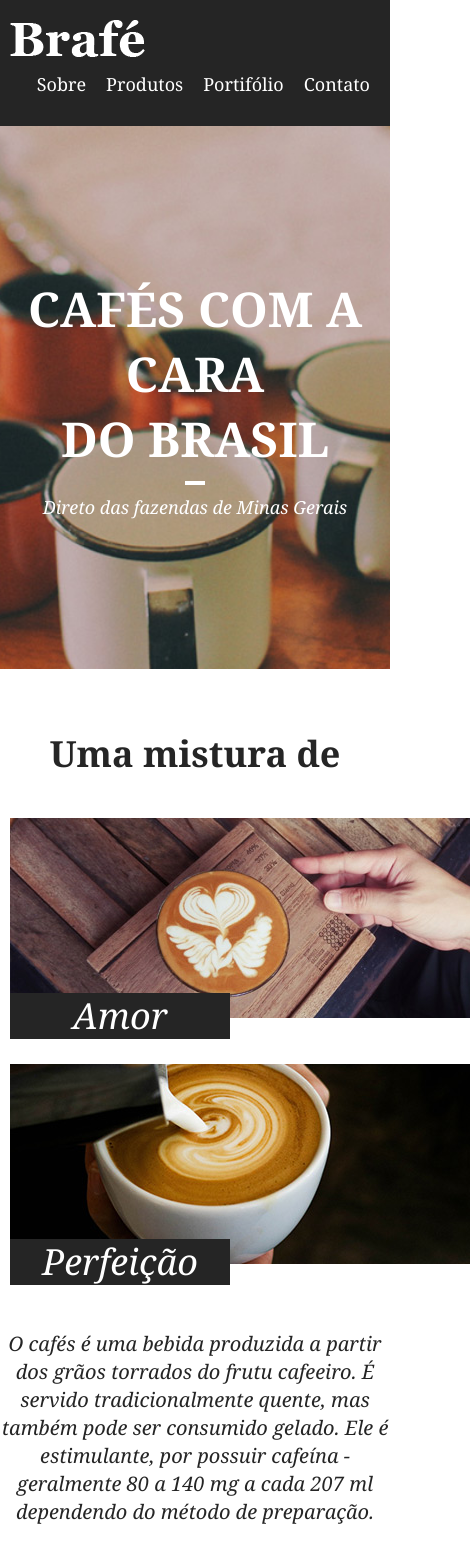
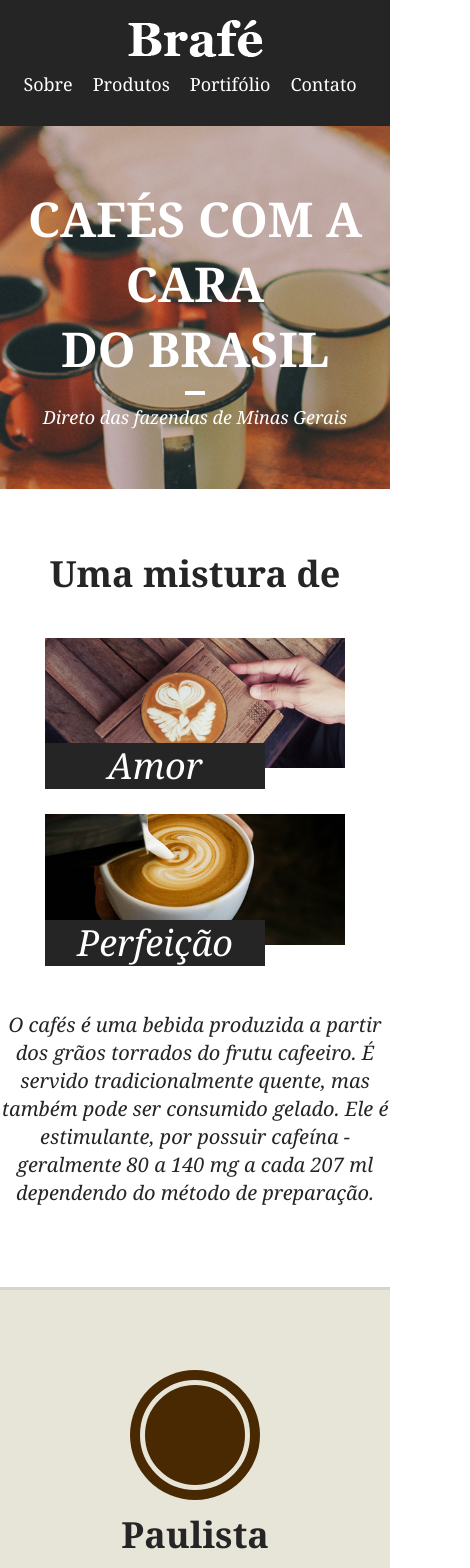
Before and after one commit to israelmteixeira1/Braf--Coffe, an Angular app in the folder brafe-css/: page / in a window 390 px wide. Shown: the top 1568 px of the page, 470 px wide, since content can reach past the window. Built offline with nearby package versions, Linux system fonts and the light colour scheme.

Commit message:
Adicionado responsividade ao site feito com css puro/float

```diff
--- a/brafe-css/src/app/pages/brafe-css-puro/brafe-css-puro.component.css
+++ b/brafe-css/src/app/pages/brafe-css-puro/brafe-css-puro.component.css
@@ -50,6 +50,22 @@ body {
     font-size: 1.125em;
 }
 
+@media (max-width: 739px) {
+    .menu {
+        text-align: center;
+    }
+
+    a.menu-logo {
+        float: none;
+        margin: 0 auto;
+    }
+
+    .menu-nav {
+        float: none;
+        clear: both;
+    }
+}
+
 .intro {
     background: url('../../../assets/2-1-brafe-1-puro-html-1_arquivos/brafe-1-puro/img/bg-intro.jpg') no-repeat center center;
     background-size: cover;
@@ -75,6 +91,12 @@ body {
 .intro p {
     font-style: italic;
     font-size: 1.125em;
+}
+
+@media (max-width: 739px) {
+    .intro {
+        padding: 60px 0;
+    }
 }
 
 .sobre {
@@ -130,6 +152,27 @@ body {
     text-align: center;
     margin: 20px auto;
     max-width: 460px;
+}
+
+@media (min-width: 740px) and (max-width: 980px){
+    .sobre-item {
+        width: 340px;
+    }
+
+    .sobre-container {
+        max-width: 720px;
+    }
+}
+
+@media (max-width: 739px) {
+    .sobre-container {
+        max-width: 300px;
+    }
+
+    .sobre-item {
+        width: 300px;
+        margin: 0 auto;
+    }
 }
 
 .produtos {
@@ -205,6 +248,26 @@ h2.produtos-mineiro::before {
     margin: 20px auto 0 auto;
 }
 
+@media (min-width: 740px) and (max-width: 980px){
+    .produtos-container {
+        max-width: 720px;
+    }
+
+    .produtos-item {
+        width: 220px;
+    }
+}
+
+@media (max-width: 739px) {
+    .produtos-container {
+        max-width: 300px;
+    }
+
+    .produtos-item {
+        margin: 10px auto;
+    }
+}
+
 .locais {
     max-width: 960px;
     margin: 0 auto;
@@ -257,6 +320,27 @@ h2.produtos-mineiro::before {
     text-transform: uppercase;
     text-align: center;
     padding: 10px 20px;
+}
+
+@media (min-width: 740px) and (max-width: 980px){
+   .locais {
+    max-width: 720;
+   }
+
+    .locais-item > div, .locais-item img {
+        width: 340px;
+    }
+}
+
+@media (max-width: 739px) {
+    .locais {
+        max-width: 300px;
+    }
+
+    .locais-item > div, .locais-item img {
+        width: 300px;
+        margin: 0px;
+    }
 }
 
 .assine {
@@ -321,6 +405,27 @@ h2.produtos-mineiro::before {
     cursor: pointer;
 }
 
+@media (min-width: 740px) and (max-width: 980px){
+    .assine-container {
+        max-width: 720px;
+    }
+
+    .assine-info, .assine form, .assine form {
+        width: 340px;
+    }
+}
+
+@media (max-width: 739px) {
+    .assine-container {
+        max-width: 300px;
+    }
+
+    .assine-info, .assine form, .assine form {
+        width: 300px;
+        margin: 10px 0 0 0;
+    }
+}
+
 .footer {
     background: #d6d3c8;
     padding: 40px 0;
@@ -350,3 +455,19 @@ h2.produtos-mineiro::before {
     display: block;
     margin: 0 10px;
 }
+
+@media (max-width: 739px) {
+    .footer-container {
+        max-width: 300px;
+    }
+
+    .footer img {
+        float: none;
+        margin: 10px 0;
+    }
+
+    .footer p {
+        float: none;
+        margin: 0;
+    }
+}
```
